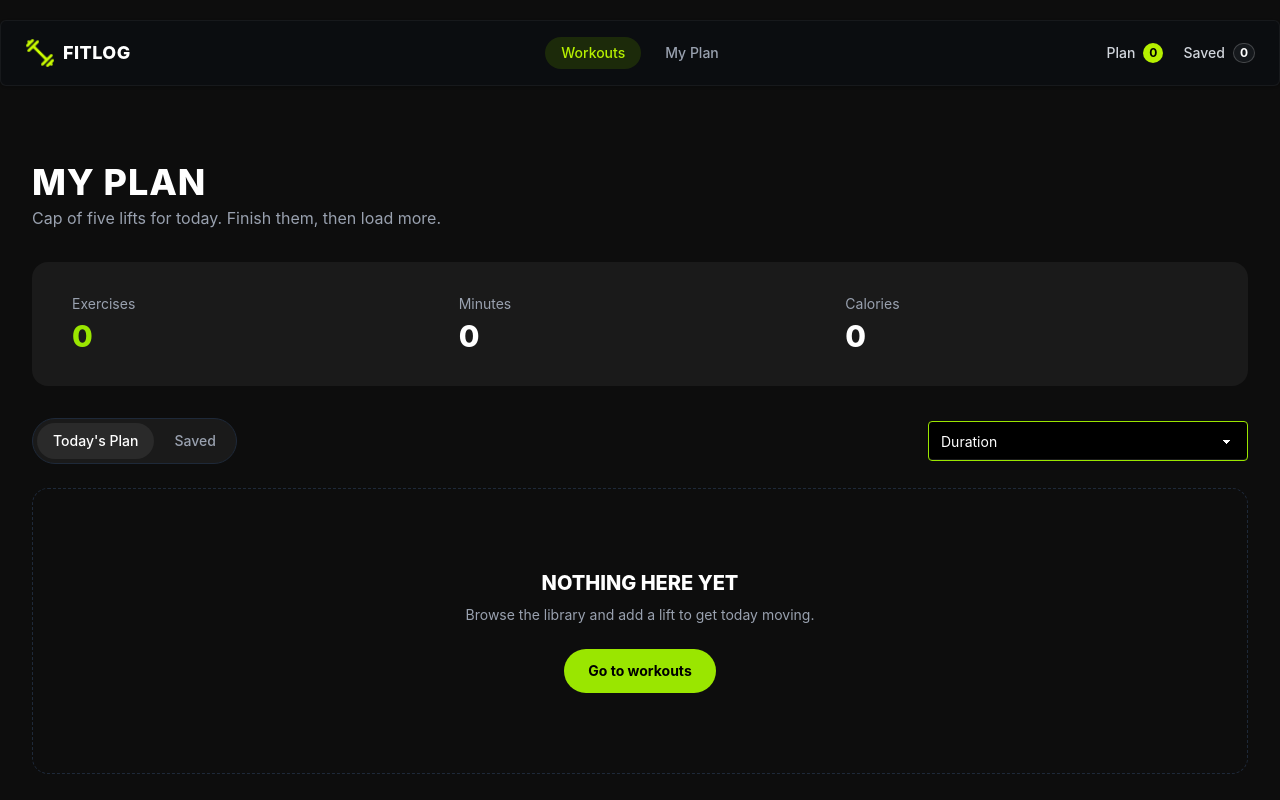
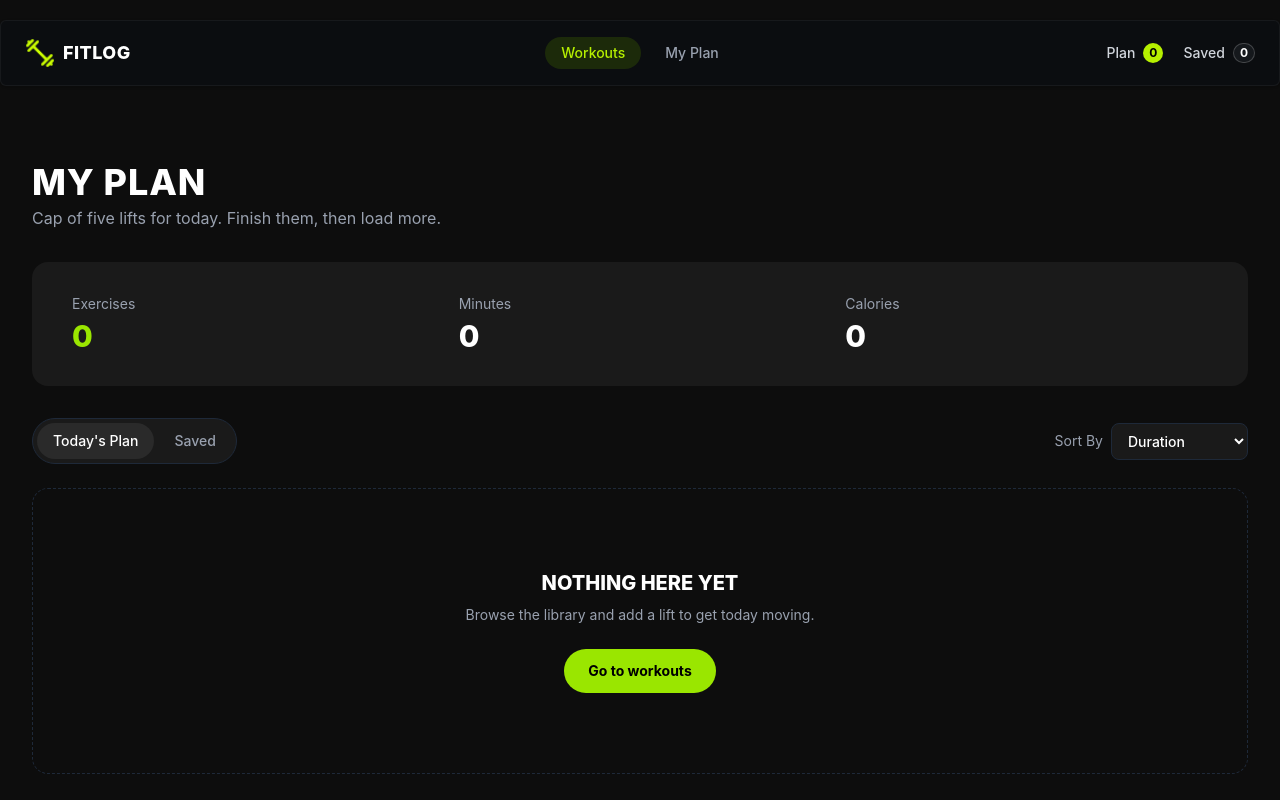
Before and after one commit to Partho-Mukherjee2003/my-fit-log-app, a Next.js app: page /MyPlan in a window 1280 px wide. Shown: the top 800 px of the page. Built offline with nearby package versions, Linux system fonts and the light colour scheme.

Commit message:
bug fix  and devloy done

```diff
--- a/src/app/MyPlan/page.tsx
+++ b/src/app/MyPlan/page.tsx
@@ -99,20 +99,21 @@ const MyPlanPage = () => {
           </div>
 
           {/* Sort dropdown */}
+          <div className="flex flex-col items-center gap-2 text-sm sm:flex-row">
+            <span className="text-gray-400">Sort By</span>
             <select
               value={sortBy}
               onChange={(e) =>
                 setSortBy(e.target.value as "duration" | "calories" | "rating")
               }
-            className="select border border-lime-400 bg-black text-white"
+              className="cursor-pointer rounded-lg border border-gray-800 bg-[#1a1a1a] px-3 py-2 text-sm font-medium text-white transition-colors hover:border-gray-600 focus:border-lime-400 focus:outline-none"
             >
-            <option disabled={true}>Sort by</option>
-            <option value={"duration"}>Duration</option>
-            <option value={"calories"}>Calories Burn</option>
-            <option value={"rating"}>Rating</option>
+              <option value="duration">Duration</option>
+              <option value="calories">Calories Burn</option>
+              <option value="rating">Rating</option>
             </select>
           </div>
-
+        </div>
         {/* Tab content */}
         {activeTab === "today" ? (
           todaysPlan.length === 0 ? (
```
Lines whose indentation alone changed are shown as unchanged.
